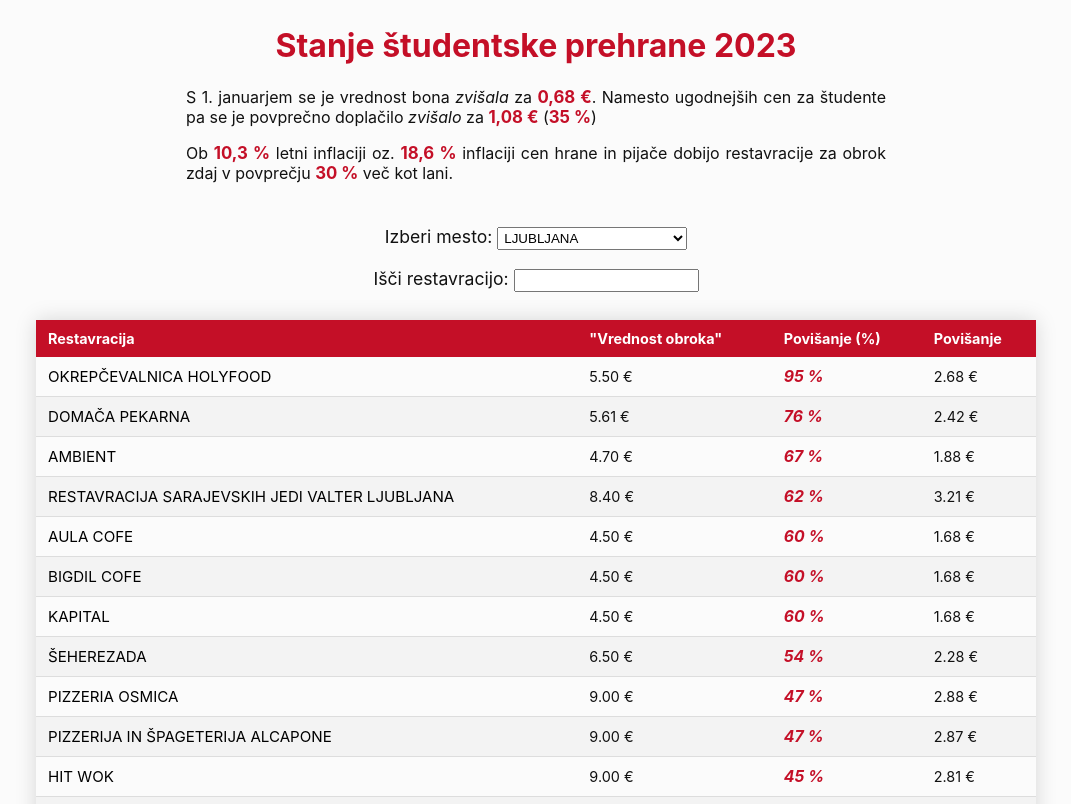
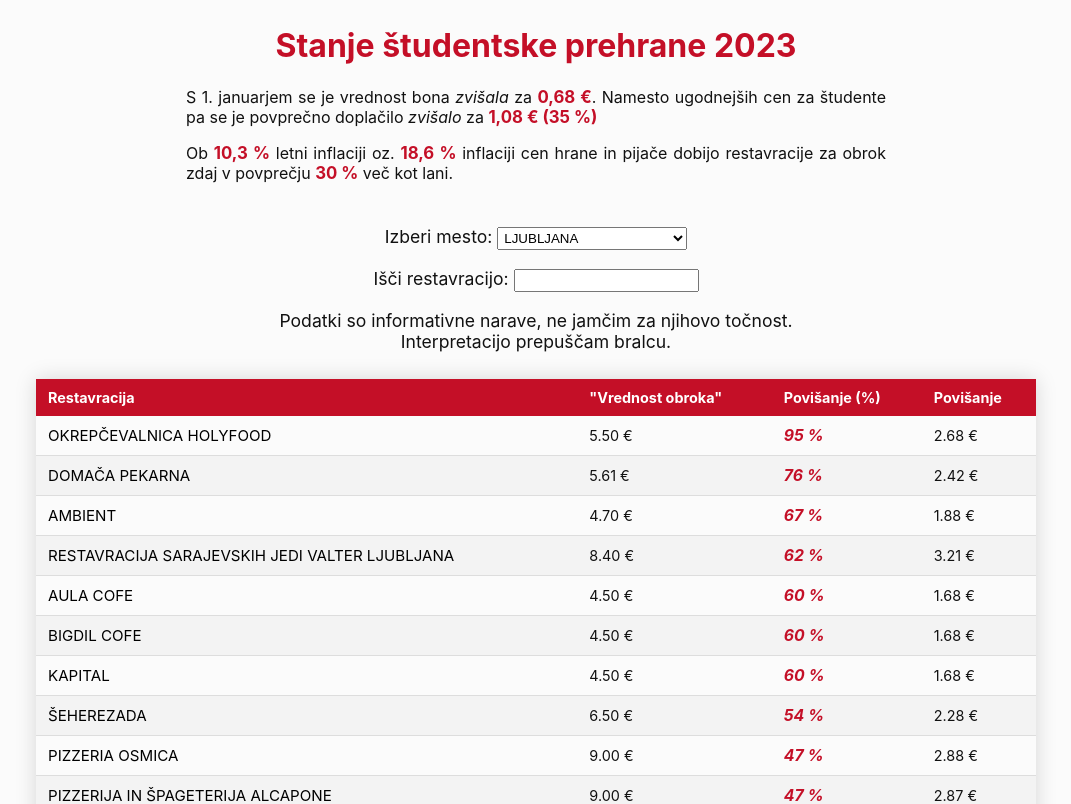
Before and after one commit to timkmecl/boni23, a React (Create React App) app: page / in a window 1280 px wide. Shown: the top 804 px of the page, without its empty margins (104-1175 px from the left). Built offline with nearby package versions, Linux system fonts and the light colour scheme.

Commit message:
refactoring table

```diff
--- a/src/App.js
+++ b/src/App.js
@@ -1,11 +1,13 @@
 import { useState, useEffect } from 'react';
 import axios from 'axios';
+
+import Tabela from './components/Tabela';
 
 const mesta = ['LJUBLJANA', 'PTUJ', 'MARIBOR', 'KOPER/CAPODISTRIA', 'ROGAŠKA SLATINA', 'JESENICE', 'PORTOROŽ/PORTOROSE', 'NOVO MESTO', 'ŠKOFJA LOKA', 'RAVNE NA KOROŠKEM', 'SLOVENSKE KONJICE', 'CELJE', 'TREBNJE', 'SLOVENJ GRADEC', 'RADOVLJICA', 'KRANJ', 'HOČE', 'NOVA GORICA', 'DOMŽALE', 'MURSKA SOBOTA', 'VELENJE', 'BLED', 'KRŠKO', 'IZOLA/ISOLA', 'ZAGORJE OB SAVI', 'TRBOVLJE', 'LOGATEC', 'BREŽICE']
 
 function App() {
   const [data, setData] = useState(null);
-  const [mesto, setMesto] = useState('LJUBLJANA');
+  const [city, setCity] = useState('LJUBLJANA');
   const [search, setSearch] = useState('');
 
   useEffect(() => {
@@ -16,33 +18,27 @@ function App() {
     });
   }, []);
 
-  const handleMestoChange = (e) => {
-    setMesto(e.target.value);
+  const handleCityChange = (e) => {
+    setCity(e.target.value);
   }
 
   const handleSearchChange = (e) => {
     setSearch(e.target.value);
   }
 
-  let displayData = data && data.filter(item => item.city === mesto)
-  if (displayData && search) {
-    displayData = displayData.filter(item => item.lokal.toLowerCase().includes(search.toLowerCase()))
-  }
-  if (displayData) displayData.sort((a, b) => b.cena_diff_percent - a.cena_diff_percent)
-
   return (
     <div className="App">
       <div className='main'>
         <h1>Stanje študentske prehrane 2023</h1>
         <p>S 1. januarjem se je vrednost bona <em>zvišala</em> za <strong>0,68 €</strong>.
-          Namesto ugodnejših cen za študente pa se je povprečno doplačilo <em>zvišalo</em> za <strong>1,08 €</strong> (<strong>35 %</strong>) </p>
+          Namesto ugodnejših cen za študente pa se je povprečno doplačilo <em>zvišalo</em> za <strong>1,08 € (35 %)</strong> </p>
         <p>Ob <strong>10,3 %</strong> letni inflaciji oz. <strong>18,6 %</strong> inflaciji cen hrane in pijače
           dobijo restavracije za obrok zdaj v povprečju <strong>30 %</strong> več kot lani.</p>
       </div>
       <div className='search'>
         <p>
           <label htmlFor="mesta">Izberi mesto: </label>
-          <select name="mesta" id="mesta" value={mesto} onChange={handleMestoChange} >
+          <select name="mesta" id="mesta" value={city} onChange={handleCityChange} >
             {mesta.map((item, index) => {
               return <option key={index} value={item}>{item}</option>
             })}
@@ -52,37 +48,17 @@ function App() {
           <label htmlFor="search">Išči restavracijo: </label>
           <input type="search" name="search" id="search" value={search} onChange={handleSearchChange}/>
         </p>
+        <p className='disclaimer'>
+            Podatki so informativne narave, ne jamčim za njihovo točnost. Interpretacijo prepuščam bralcu.
+        </p>
       </div>
-      <div className='table'>
-        <table>
-          <thead>
-            <tr>
-              <th>Restavracija</th>
-              <th>"Vrednost obroka"</th>
-              <th>Povišanje (%)</th>
-              <th>Povišanje</th>
-            </tr>
-          </thead>
-          <tbody>
-            {displayData && displayData.map((item, index) => {
-              return (
-                <tr key={index}>
-                  <td className='ime'>
-                    <a href={`https://www.studentska-prehrana.si/sl/restaurant/Details/${item.posid}`} target="_blank" rel="noreferrer">
-                      {item.lokal}
-                    </a>
-                  </td>
-                  <td>{item.cena.toFixed(2)} €</td>
-                  <td className={`procent ${item.cena_diff_percent > 18.6 ? 'red' : ''} ${(item.doplacilo === 0) ? 'free' : ''}`}>
-                    {item.cena_diff_percent.toFixed(0)} %
-                  </td>
-                  <td>{item.cena_diff.toFixed(2)} €</td>
-                </tr>
-              )
-            })}
-          </tbody>
-        </table>
-      </div>
+      {
+        data && <Tabela data={data} city={city} search={search} />
+      }
+
+      <div id="created-by">
+		    <p>Website created by <a href="//kmecl.tk">Tim Kmecl</a></p>
+	    </div>
     </div>
   );
 }
--- /dev/null
+++ b/src/components/Tabela.js
@@ -0,0 +1,44 @@
+
+const Tabela = ({data, city, search}) => {
+
+	let displayData = data && data.filter(item => item.city === city)
+  if (displayData && search) {
+    displayData = displayData.filter(item => item.lokal.toLowerCase().includes(search.toLowerCase()))
+  }
+  if (displayData) displayData.sort((a, b) => b.cena_diff_percent - a.cena_diff_percent)
+
+	return (
+		<div className='table'>
+			<table>
+				<thead>
+					<tr>
+						<th>Restavracija</th>
+						<th>"Vrednost obroka"</th>
+						<th>Povišanje (%)</th>
+						<th>Povišanje</th>
+					</tr>
+				</thead>
+				<tbody>
+					{displayData && displayData.map((item, index) => {
+						return (
+							<tr key={index}>
+								<td className='ime'>
+									<a href={`https://www.studentska-prehrana.si/sl/restaurant/Details/${item.posid}`} target="_blank" rel="noreferrer">
+										{item.lokal}
+									</a>
+								</td>
+								<td>{item.cena.toFixed(2)} €</td>
+								<td className={`procent ${item.cena_diff_percent > 18.6 ? 'red' : ''} ${(item.doplacilo === 0) ? 'free' : ''}`}>
+									{item.cena_diff_percent.toFixed(0)} %
+								</td>
+								<td>{item.cena_diff.toFixed(2)} €</td>
+							</tr>
+						)
+					})}
+				</tbody>
+			</table>
+		</div>
+	)
+}
+
+export default Tabela
```
